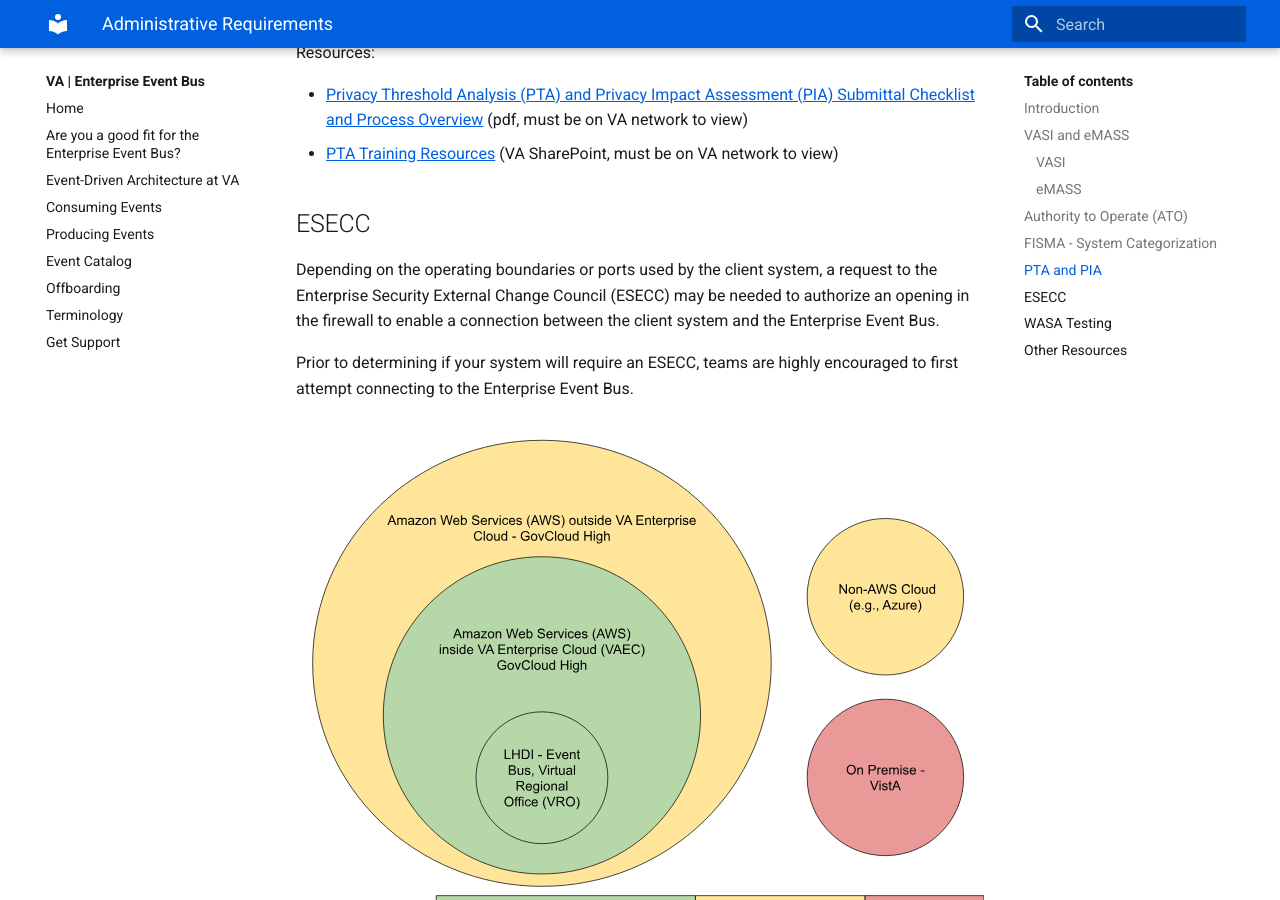
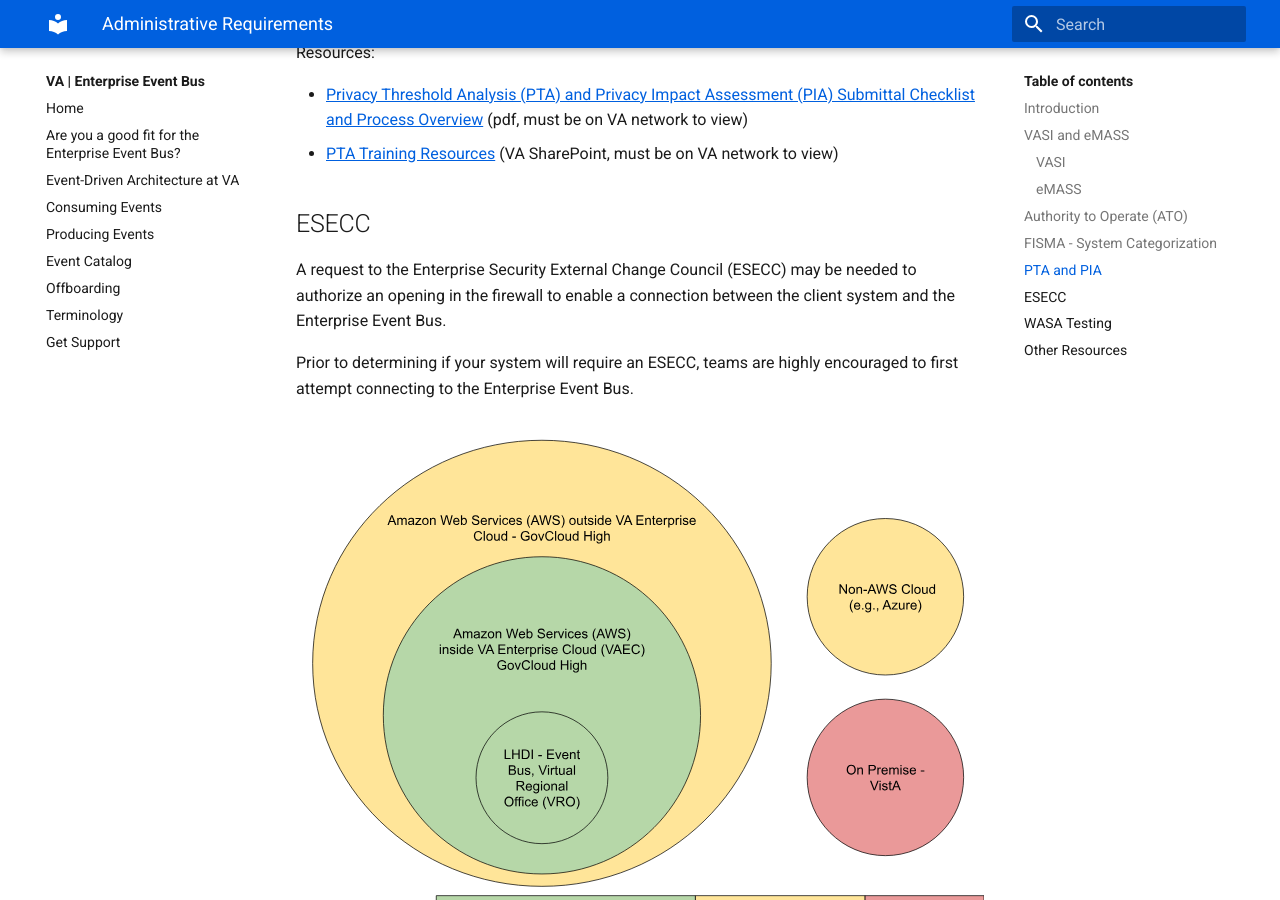
Before and after one commit to department-of-veterans-affairs/ves-event-bus-developer-portal, an MkDocs documentation site: the page built from docs/administrative-requirements.md, in a window 1280 px wide and 900 px high, scrolled down 3211 px. Built offline with MkDocs 1.6.1 and Material for MkDocs 9.7.7, drawn with Linux system fonts in a browser that asks for light colours.

Commit message:
Update docs/administrative-requirements.md
Co-authored-by: Christine Yost Kies <yost90@gmail.com>

```diff
--- a/docs/administrative-requirements.md
+++ b/docs/administrative-requirements.md
@@ -100,7 +100,7 @@
 
 ## ESECC
 
-Depending on the operating boundaries or ports used by the client system, a request to the Enterprise Security External Change Council (ESECC) may be needed to authorize an opening in the firewall to enable a connection between the client system and the Enterprise Event Bus.
+A request to the Enterprise Security External Change Council (ESECC) may be needed to authorize an opening in the firewall to enable a connection between the client system and the Enterprise Event Bus.
 
 Prior to determining if your system will require an ESECC, teams are highly encouraged to first attempt connecting to the Enterprise Event Bus.
 
```
